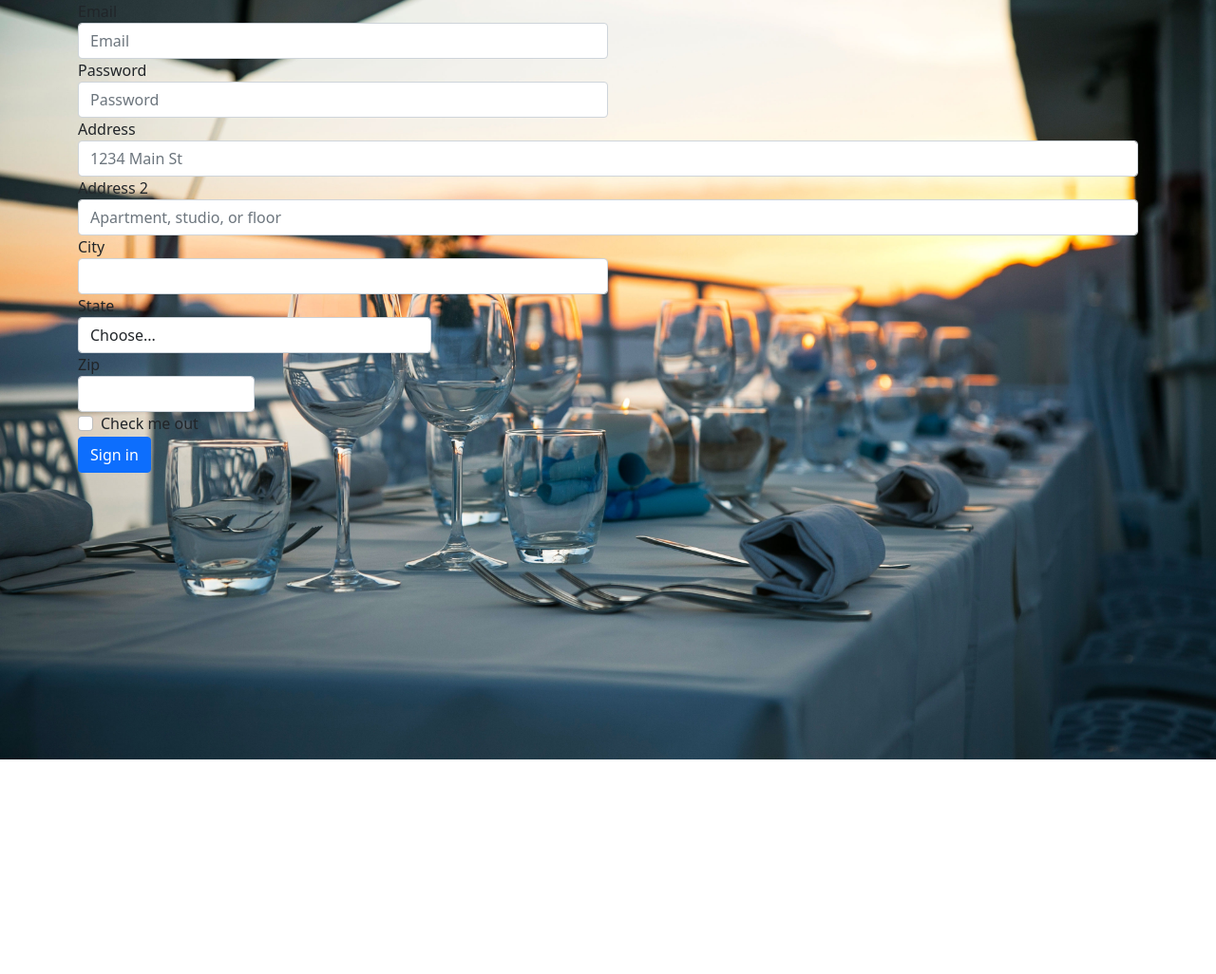
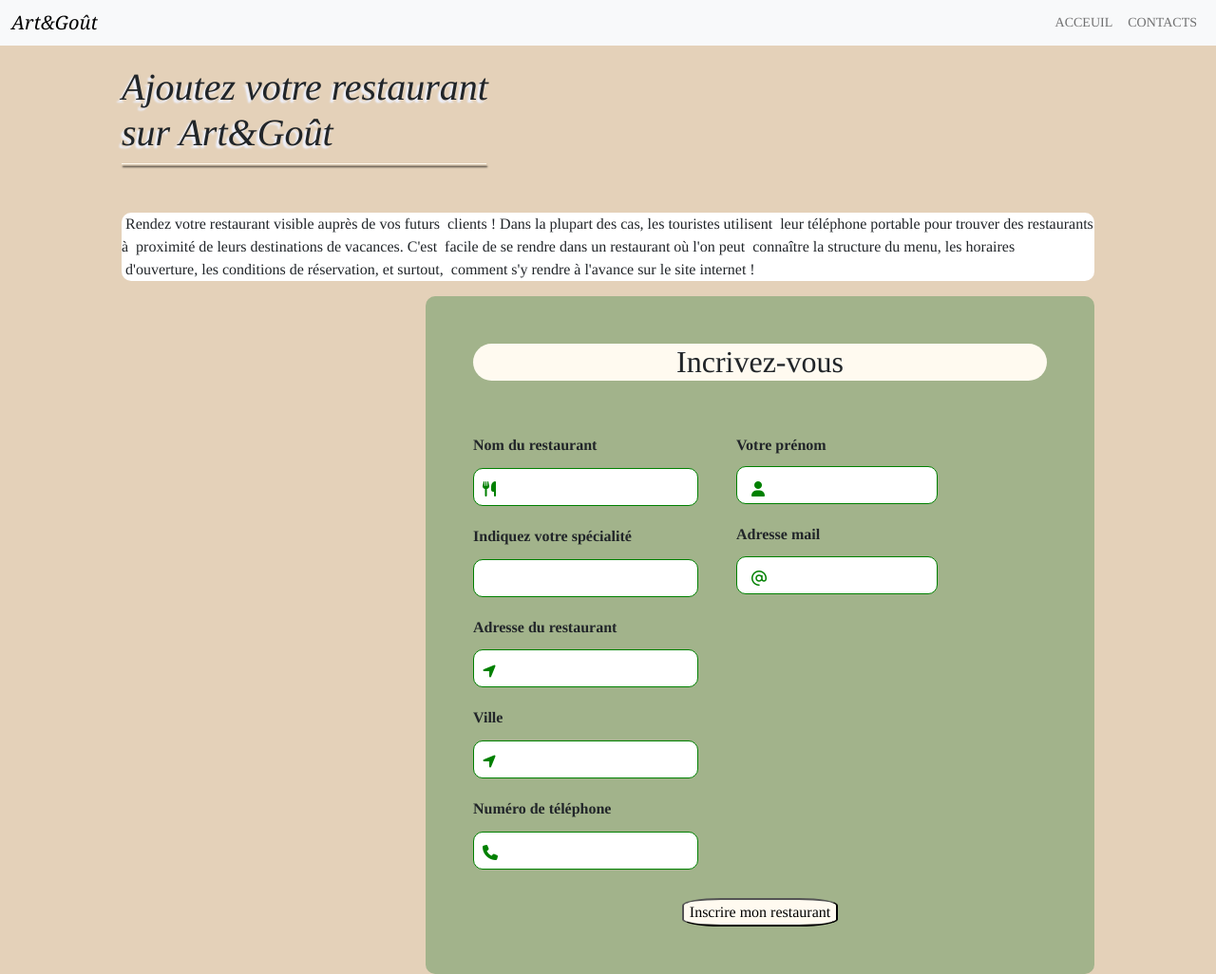
Before and after one commit to uvsq22109110/AWS, a Node server app: page /add-resto in a window 1280 px wide. Shown: the whole page at 95% size. Before the commit the page ends 800 px from the top, so only its background shows below. Run offline with Node 20, Linux system fonts and the light colour scheme; some libraries are stand-ins or nearby versions.

Commit message:
Ajouter un restaurant form

```diff
--- a/API/app.js
+++ b/API/app.js
@@ -43,25 +43,27 @@ app.get('/reservation' , (req, res) =>{
      res.render('add-resto')
  })
 
- app.post('/add-resto', function(req, res, next) {
+ app.post('/add-resto', async function(req, res, next) {
+     console.log( req.body.telephone)
      var resto = new Resto({
                  nom : req.body.nom,
                  cuisine : req.body.cuisine,
                  adresse : req.body.adresse,
                  ville : req.body.ville,
-                 places : req.body.places,
+                 places : 50,
                  telephone : req.body.telephone
              });
 
              try{
-                 var savedResto = resto.save();
-                 res.json(savedResto);
+                 var savedResto = await resto.save();
+                 res.render('index');
              }
 
              catch (err){
                  res.json({ message : err });
+                 console.log('Not working');
              }
- })
+ });
 
  // connect to DB
  mongoose.connect(
--- a/API/views/add-resto.ejs
+++ b/API/views/add-resto.ejs
@@ -1,52 +1,136 @@
-<%- include('./header.ejs')%>
+<!DOCTYPE html>
+<html>
+<head>
+	<meta charset="utf-8">
+	<meta name="viewport" content="width=device-width, initial-scale=1">
+	<title>Ajouter Un Restaurant</title>
+	<link rel="stylesheet" type="text/css" href="css/ajout_resto.css">
+	 <link href="https://cdn.jsdelivr.net/npm/bootstrap@5.1.3/dist/css/bootstrap.min.css" rel="stylesheet"
+        integrity="sha384-1BmE4kWBq78iYhFldvKuhfTAU6auU8tT94WrHftjDbrCEXSU1oBoqyl2QvZ6jIW3" crossorigin="anonymous">
+    <script src="https://cdn.jsdelivr.net/npm/bootstrap@5.1.3/dist/js/bootstrap.bundle.min.js"
+        integrity="sha384-ka7Sk0Gln4gmtz2MlQnikT1wXgYsOg+OMhuP+IlRH9sENBO0LRn5q+8nbTov4+1p"
+        crossorigin="anonymous"></script>
+    <script src="https://kit.fontawesome.com/12f31ab46d.js" crossorigin="anonymous"></script>
+</head>
+<body>
 
 <body>
-    <div class="container">
-        <form>
-            <div class="form-row">
-              <div class="form-group col-md-6">
-                <label for="inputEmail4">Email</label>
-                <input type="email" class="form-control" id="inputEmail4" placeholder="Email">
-              </div>
-              <div class="form-group col-md-6">
-                <label for="inputPassword4">Password</label>
-                <input type="password" class="form-control" id="inputPassword4" placeholder="Password">
+
+	<nav class="navbar navbar-expand-lg navbar-light bg-light">
+        <div class="container-fluid">
+
+           <a class="Logo"aria-current="page" href="index">Art&Goût</a>
+
+            <button class="navbar-toggler" type="button" data-bs-toggle="collapse"
+                data-bs-target="#navbarSupportedContent" aria-controls="navbarSupportedContent" aria-expanded="false"
+                aria-label="Toggle navigation">
+                <span class="navbar-toggler-icon"></span>
+            </button>
+            <div class="collapse navbar-collapse" id="navbarSupportedContent">
+                <ul class="navbar-nav ms-auto mb-2 mb-lg-0">
+                    <li class="nav-item">
+                        <a class="nav-link" aria-current="page" href="index">Acceuil</a>
+                    </li>
+                    <li class="nav-item">
+                        <a class="nav-link" aria-current="page" href="contact">Contacts</a>
+                    </li>
+                </ul>
             </div>
         </div>
-            <div class="form-group">
-              <label for="inputAddress">Address</label>
-              <input type="text" class="form-control" id="inputAddress" placeholder="1234 Main St">
+    </nav>
+
+	<header>
+
+		<h1> Ajoutez votre restaurant <br> sur Art&Goût</h1>
+
+	<div id="premierTrait"></div>
+
+		<p>
+								 Rendez votre restaurant visible auprès de vos futurs  clients ! Dans la plupart des cas, les touristes utilisent  leur téléphone portable pour trouver des restaurants à  proximité de leurs destinations de vacances. C'est  facile de se rendre dans un restaurant où l'on peut  connaître  la structure du menu, les horaires  d'ouverture, les conditions de réservation, et surtout,  comment s'y rendre à l'avance sur le site internet !
+		</p>
+		<form action="/add-resto" method="POST">
+		<h2>Incrivez-vous</h2>
+
+			    <div class="corps-du-formulaire">
+			        <div class="Partiegauche">
+			        	<div class="boites">
+			        		<label>Nom du restaurant </label>
+			        		<i class="fa-solid fa-utensils"></i>
+			        		<input name="nom" type="text">
 			        	</div>
-            <div class="form-group">
-              <label for="inputAddress2">Address 2</label>
-              <input type="text" class="form-control" id="inputAddress2" placeholder="Apartment, studio, or floor">
+			        	<div class="boites">
+							<label for="choix_specialite">Indiquez votre spécialité </label>
+
+							<input name="cuisine" list="specialite" type="text" id="choix_specialite">
+							<datalist id="specialite">
+						 	<option value="Tout">Tout</option>
+                            <option value="Italienne">Italienne</option>
+                            <option value="Japonaise">Japonaise</option>
+                            <option value="Chinoise">Chinoise</option>
+                            <option value="Portugaise">Portugaise</option>
+                            <option value="Turque">Turque</option>
+                            <option value="Indienne">Indienne</option>
+                            <option value="Mexicainne">Mexicainne</option>
+                            <option value="Francaise">Francaise</option>
+                            <option value="Libanaise">Libanaise</option>
+                            <option value="Algerienne">Algerienne</option>
+                            <option value="Thai">Thai</option>
+                            <option value="Fruit de mer Poisson">Fruit de mer Poisson</option>
+                            <option value="Vegan">Vegan</option>
+                            <option value="Bresilienne">Bresilienne</option>
+                            <option value="Africaine">Africaine</option>
+                            <option value="Pakistannaise">Pakistannaise</option>
+                            <option value="Afghan">Afghan</option>
+                            <option value="Gastronomique">Gastronomique</option>
+                            <option value="Marocaine">Marocaine</option>
+                            <option value="Tunisenne">Tunisenne</option>
+							</datalist>
 			        	</div>
-            <div class="form-row">
-              <div class="form-group col-md-6">
-                <label for="inputCity">City</label>
-                <input type="text" class="form-control" id="inputCity">
+
+			        	<div class="boites">
+			        		<label>Adresse du restaurant </label>
+			        		<i class="fa-solid fa-location-arrow"></i>
+			        		<input name="adresse" type="text">
 			        	</div>
-              <div class="form-group col-md-4">
-                <label for="inputState">State</label>
-                <select id="inputState" class="form-control">
-                  <option selected>Choose...</option>
-                  <option>...</option>
-                </select>
+
+                        <div class="boites">
+			        		<label>Ville </label>
+			        		<i class="fa-solid fa-location-arrow"></i>
+			        		<input name="ville" type="text">
 			        	</div>
-              <div class="form-group col-md-2">
-                <label for="inputZip">Zip</label>
-                <input type="text" class="form-control" id="inputZip">
+
+
+			        	<div class="boites">
+			        		<label>Numéro de téléphone </label>
+			        		<i class="fa-solid fa-phone"></i>
+			        		<input name="telephone" type="text">
+			        	</div>
+
+			        </div>
+
+			    	<div class="Partiedroite">
+			    		<div class="boites">
+			        		<label>Votre prénom </label>
+			        		<i class="fa-solid fa-user"></i>
+			        		<input type="text">
+			        	</div>
+
+			        	<div class="boites">
+			        		<label>Adresse mail </label>
+			        		<i class="fa-regular fa-at"></i>
+			        		<input type="text">
+			        	</div>
+
 			    	</div>
 			     </div>
-            <div class="form-group">
-              <div class="form-check">
-                <input class="form-check-input" type="checkbox" id="gridCheck">
-                <label class="form-check-label" for="gridCheck">
-                  Check me out
-                </label>
+
+
+			     <div class="fin-formualire" align="center">
+			     	<button type="submit">Inscrire mon restaurant</button>
 			     </div>
-            </div>
-            <button type="submit" class="btn btn-primary">Sign in</button>
     </form>
-    </div>
+	</header>
+
+
 </body>
+</html>
--- a/API/views/index.ejs
+++ b/API/views/index.ejs
@@ -14,7 +14,7 @@
             <div class="collapse navbar-collapse" id="navbarSupportedContent">
                 <ul class="navbar-nav ms-auto mb-2 mb-lg-0">
                     <li class="nav-item">
-                        <a class="nav-link" aria-current="page" href="ajouter_resto.html">Ajouter mon restautant</a>
+                        <a class="nav-link" aria-current="page" href="add-resto">Ajouter mon restautant</a>
                     </li>
                     <li class="nav-item">
                         <a class="nav-link" aria-current="page" href="contact.html">Contacts</a>
```
Lines whose indentation alone changed are shown as unchanged.
